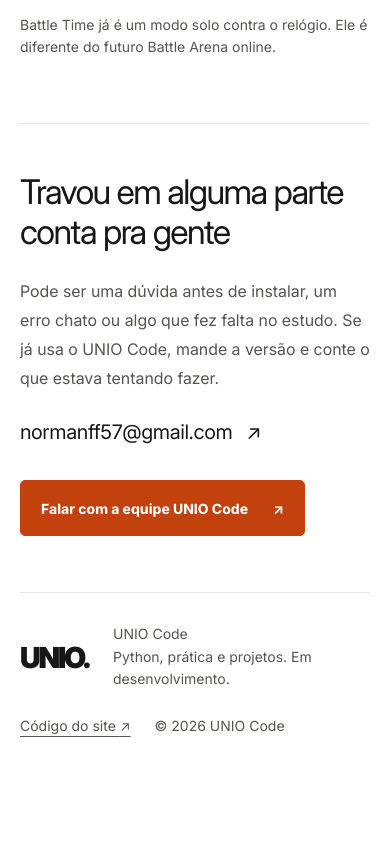
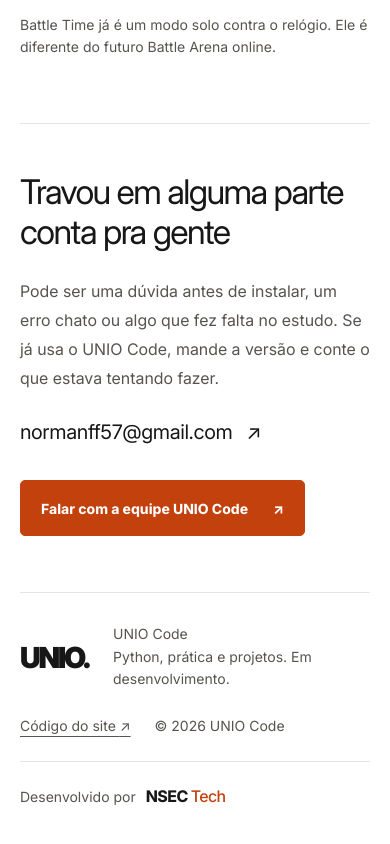
Before and after one commit to normanff/Nsec, a website: page index.html in a window 390 px wide. Shown: the part 6063-6907 px from the top of the page. Before the commit the page ends 6840 px from the top, so only its background shows below. Drawn offline with Linux system fonts and the light colour scheme.

Commit message:
Add NSEC Tech studio signature to website footer

```diff
--- a/css/site.css
+++ b/css/site.css
@@ -471,3 +471,6 @@ html:not(.js-enabled) .mobile-nav.hidden{position:static;display:block!important
 @media(max-width:760px){.screen-track{width:100%;grid-template-columns:repeat(3,minmax(280px,78vw));gap:22px;overflow-x:auto;padding:30px 24px 40px;scroll-snap-type:x proximity}.screen-card{scroll-snap-align:center}.screen-gallery{padding-bottom:35px}.screen-card a{border-radius:16px}}
 
 @media(prefers-reduced-motion:reduce){.screen-card{transform:none!important;will-change:auto}.screen-card a,.screen-card img{transition:none!important;translate:none!important;opacity:1!important}.screen-card a:hover img{transform:none}}
+
+
+.studio-signature{grid-column:1/-1;flex-basis:100%;display:flex;align-items:center;justify-content:flex-end;gap:10px;width:100%;padding-top:22px;border-top:1px solid #e4e4e7;color:#57534e;font-size:14px;line-height:1.5}.studio-signature strong{font-size:16px;font-weight:750;letter-spacing:-.035em;color:#171717}.studio-signature .studio-tech{color:#C2410C;margin-left:3px;font-weight:500}@media(max-width:600px){.studio-signature{justify-content:flex-start}}
--- a/index.html
+++ b/index.html
@@ -208,7 +208,7 @@
 
   </main>
 
-  <footer class="shell site-footer"><a class="wordmark" href="#inicio" aria-label="UNIO Code · voltar ao início">UNIO<span class="wordmark-dot" aria-hidden="true">.</span></a><p>UNIO Code<br>Python, prática e projetos. Em desenvolvimento.</p><a href="https://github.com/normanff/Nsec">Código do site <span aria-hidden="true">↗</span></a><span>© 2026 UNIO Code</span></footer>
+  <footer class="shell site-footer"><a class="wordmark" href="#inicio" aria-label="UNIO Code · voltar ao início">UNIO<span class="wordmark-dot" aria-hidden="true">.</span></a><p>UNIO Code<br>Python, prática e projetos. Em desenvolvimento.</p><a href="https://github.com/normanff/Nsec">Código do site <span aria-hidden="true">↗</span></a><span>© 2026 UNIO Code</span><div class="studio-signature"><span>Desenvolvido por</span> <strong>NSEC<span class="studio-tech">Tech</span></strong></div></footer>
 
 
 
```
